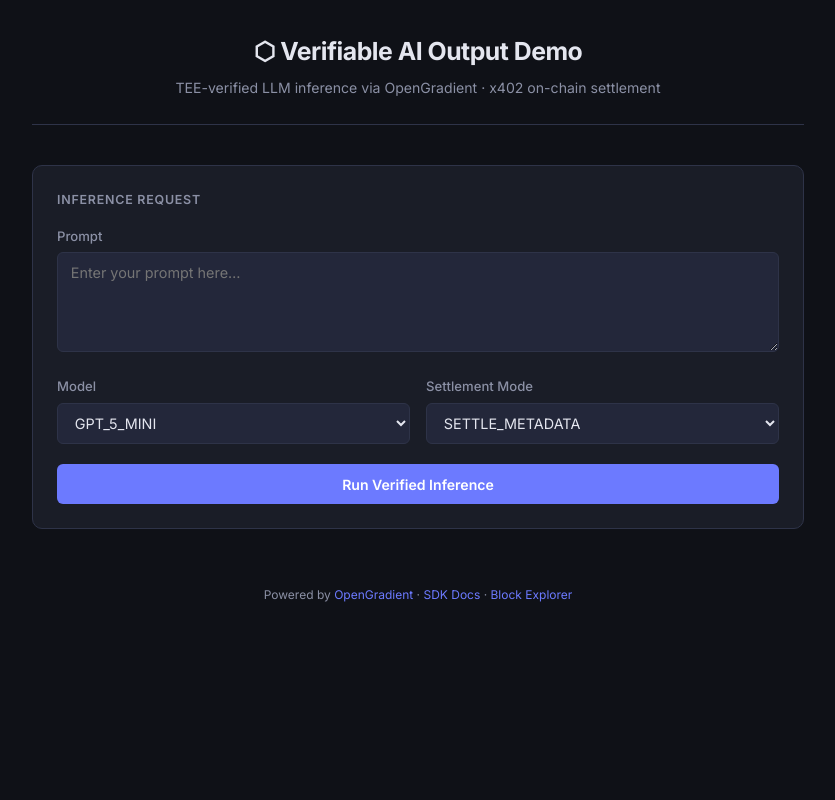
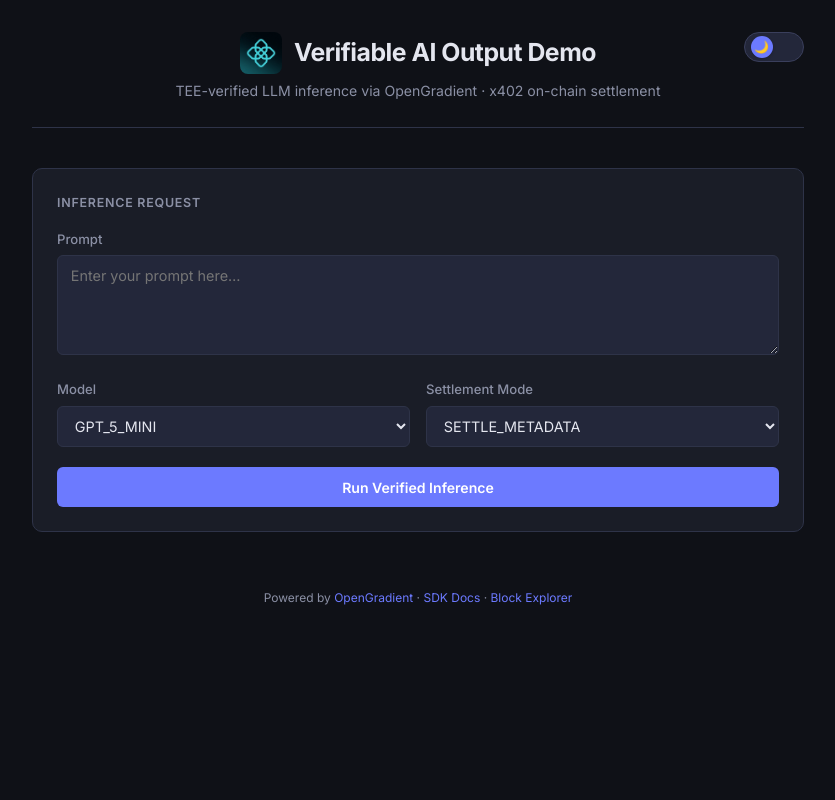
Before and after one commit to outlandishquan/OpenGradient-VAOD, a FastAPI app: page / in a window 1280 px wide. Shown: the whole page, without its empty margins (222-1057 px from the left). Run offline with FastAPI, Linux system fonts and the light colour scheme.

Commit message:
feat: replace header logo with OpenGradient brand logo, add static file serving

```diff
--- a/app/main.py
+++ b/app/main.py
@@ -9,8 +9,11 @@ from __future__ import annotations
 
 import logging
 
+from pathlib import Path
+
 from fastapi import FastAPI
 from fastapi.middleware.cors import CORSMiddleware
+from fastapi.staticfiles import StaticFiles
 
 from app.config import settings
 from app.routes import router
@@ -46,6 +49,10 @@ app.add_middleware(
 
 # Mount routes
 app.include_router(router)
+
+# Mount static files (logo, etc.)
+_static_dir = Path(__file__).resolve().parent / "static"
+app.mount("/static", StaticFiles(directory=str(_static_dir)), name="static")
 
 
 # ---------------------------------------------------------------------------
--- a/app/templates/index.html
+++ b/app/templates/index.html
@@ -15,7 +15,12 @@
             padding: 0;
         }
 
+        /* ============ THEME VARIABLES ============ */
         :root {
+            --transition: 0.3s ease;
+        }
+
+        [data-theme="dark"] {
             --bg: #0f1117;
             --surface: #1a1d27;
             --surface-2: #23273a;
@@ -28,52 +33,140 @@
             --green-bg: rgba(52, 211, 153, 0.1);
             --red: #f87171;
             --red-bg: rgba(248, 113, 113, 0.1);
-            --yellow: #fbbf24;
-            --mono: 'SF Mono', 'Cascadia Code', 'Fira Code', 'Consolas', monospace;
-            --sans: 'Inter', -apple-system, BlinkMacSystemFont, 'Segoe UI', sans-serif;
+            --logo-fill: #e4e6ef;
+            --toggle-bg: #23273a;
+            --toggle-border: #3a3f5c;
+        }
+
+        [data-theme="light"] {
+            --bg: #f5f6fa;
+            --surface: #ffffff;
+            --surface-2: #f0f1f5;
+            --border: #d8dae5;
+            --text: #1a1d27;
+            --text-muted: #6b7084;
+            --accent: #5563e8;
+            --accent-glow: rgba(85, 99, 232, 0.12);
+            --green: #16a34a;
+            --green-bg: rgba(22, 163, 74, 0.08);
+            --red: #dc2626;
+            --red-bg: rgba(220, 38, 38, 0.06);
+            --logo-fill: #1a1d27;
+            --toggle-bg: #e8e9f0;
+            --toggle-border: #c8cad5;
         }
 
         body {
-            font-family: var(--sans);
+            font-family: 'Inter', -apple-system, BlinkMacSystemFont, 'Segoe UI', sans-serif;
             background: var(--bg);
             color: var(--text);
             line-height: 1.6;
             min-height: 100vh;
+            transition: background var(--transition), color var(--transition);
         }
 
-        /* --- Layout --- */
+        /* ============ LAYOUT ============ */
         .container {
             max-width: 820px;
             margin: 0 auto;
             padding: 2rem 1.5rem 4rem;
         }
 
+        /* ============ HEADER ============ */
         header {
+            display: flex;
+            flex-direction: column;
+            align-items: center;
             text-align: center;
             margin-bottom: 2.5rem;
             padding-bottom: 1.5rem;
             border-bottom: 1px solid var(--border);
+            position: relative;
+            transition: border-color var(--transition);
+        }
+
+        .logo-row {
+            display: flex;
+            align-items: center;
+            justify-content: center;
+            gap: 0.75rem;
+            margin-bottom: 0.4rem;
+        }
+
+        .og-logo {
+            width: 42px;
+            height: 42px;
+            flex-shrink: 0;
+            border-radius: 8px;
+            overflow: hidden;
+        }
+
+        .og-logo img {
+            width: 100%;
+            height: 100%;
+            object-fit: cover;
+            display: block;
         }
 
         header h1 {
             font-size: 1.55rem;
             font-weight: 700;
             letter-spacing: -0.02em;
-            margin-bottom: 0.35rem;
         }
 
         header p {
             color: var(--text-muted);
             font-size: 0.88rem;
+            transition: color var(--transition);
         }
 
-        /* --- Form --- */
+        /* ============ THEME TOGGLE ============ */
+        .theme-toggle {
+            position: absolute;
+            top: 0;
+            right: 0;
+            background: var(--toggle-bg);
+            border: 1px solid var(--toggle-border);
+            border-radius: 999px;
+            padding: 0.35rem;
+            cursor: pointer;
+            display: flex;
+            align-items: center;
+            gap: 0;
+            width: 60px;
+            height: 30px;
+            transition: background var(--transition), border-color var(--transition);
+        }
+
+        .theme-toggle .toggle-thumb {
+            width: 22px;
+            height: 22px;
+            border-radius: 50%;
+            background: var(--accent);
+            display: flex;
+            align-items: center;
+            justify-content: center;
+            transition: transform 0.3s cubic-bezier(0.4, 0, 0.2, 1);
+            box-shadow: 0 1px 3px rgba(0, 0, 0, 0.2);
+        }
+
+        [data-theme="light"] .theme-toggle .toggle-thumb {
+            transform: translateX(30px);
+        }
+
+        .toggle-icon {
+            font-size: 12px;
+            line-height: 1;
+        }
+
+        /* ============ CARD ============ */
         .card {
             background: var(--surface);
             border: 1px solid var(--border);
             border-radius: 10px;
             padding: 1.5rem;
             margin-bottom: 1.5rem;
+            transition: background var(--transition), border-color var(--transition);
         }
 
         .card-title {
@@ -100,11 +196,11 @@
             border: 1px solid var(--border);
             border-radius: 6px;
             color: var(--text);
-            font-family: var(--sans);
+            font-family: 'Inter', -apple-system, sans-serif;
             font-size: 0.9rem;
             padding: 0.65rem 0.8rem;
             outline: none;
-            transition: border-color 0.2s;
+            transition: border-color 0.2s, background var(--transition), color var(--transition);
         }
 
         textarea:focus,
@@ -135,13 +232,13 @@
             padding: 0.7rem 1rem;
             background: var(--accent);
             color: #fff;
-            font-family: var(--sans);
+            font-family: 'Inter', -apple-system, sans-serif;
             font-size: 0.88rem;
             font-weight: 600;
             border: none;
             border-radius: 6px;
             cursor: pointer;
-            transition: opacity 0.15s;
+            transition: opacity 0.15s, background var(--transition);
         }
 
         .btn:hover {
@@ -286,7 +420,20 @@
     <div class="container">
         <!-- Header -->
         <header>
-            <h1>⬡ Verifiable AI Output Demo</h1>
+            <!-- Theme Toggle -->
+            <button class="theme-toggle" id="themeToggle" onclick="toggleTheme()" aria-label="Toggle theme">
+                <div class="toggle-thumb">
+                    <span class="toggle-icon" id="toggleIcon">🌙</span>
+                </div>
+            </button>
+
+            <div class="logo-row">
+                <!-- OpenGradient Logo -->
+                <div class="og-logo">
+                    <img src="/static/og-logo.jpg" alt="OpenGradient">
+                </div>
+                <h1>Verifiable AI Output Demo</h1>
+            </div>
             <p>TEE-verified LLM inference via OpenGradient · x402 on-chain settlement</p>
         </header>
 
@@ -391,6 +536,30 @@
     </div>
 
     <script>
+        /* ========== THEME TOGGLE ========== */
+        function toggleTheme() {
+            const html = document.documentElement;
+            const current = html.getAttribute('data-theme');
+            const next = current === 'dark' ? 'light' : 'dark';
+            html.setAttribute('data-theme', next);
+            localStorage.setItem('vaod-theme', next);
+            updateToggleIcon(next);
+        }
+
+        function updateToggleIcon(theme) {
+            document.getElementById('toggleIcon').textContent = theme === 'dark' ? '🌙' : '☀️';
+        }
+
+        // Restore saved theme
+        (function () {
+            const saved = localStorage.getItem('vaod-theme');
+            if (saved) {
+                document.documentElement.setAttribute('data-theme', saved);
+                updateToggleIcon(saved);
+            }
+        })();
+
+        /* ========== INFERENCE ========== */
         async function runInference() {
             const btn = document.getElementById('submitBtn');
             const errorBox = document.getElementById('errorBox');
```
Also changed, not shown: other parts of app/templates/index.html (+78 -44 lines), app/static/og-logo.jpg (added).
